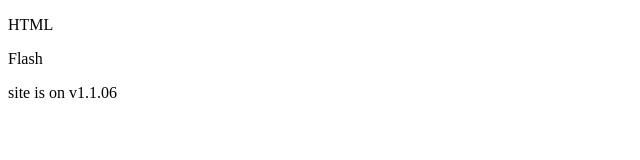
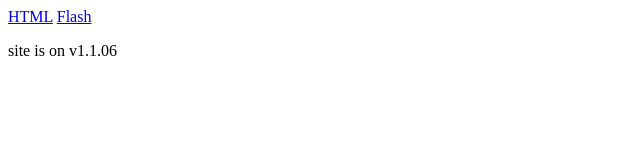
Before and after one commit to breaddcoder/breaddcoder.github.io, a plain HTML site: page index.html in a window 1280 px wide. Shown: the whole page, without its empty margins (0-640 px from the left). Drawn offline with Linux system fonts and the light colour scheme.

Commit message:
kinda stupid but had to fix

```diff
--- a/index.html
+++ b/index.html
@@ -10,8 +10,8 @@
 </head>
 
 <body>
-  <p href="HTML/home.html">HTML</p>
-  <p href="flas.html">Flash</p>
+  <a href="HTML/home.html">HTML</a>
+  <a href="flas.html">Flash</a>
   <p>site is on v1.1.06</p>
 </body>
 
```
Also changed, not shown: flas.html (+3 -1 lines), flash html/AgeOfWar.html (+1 -0 lines), flash html/AgeOfWar2.html (+1 -0 lines).
